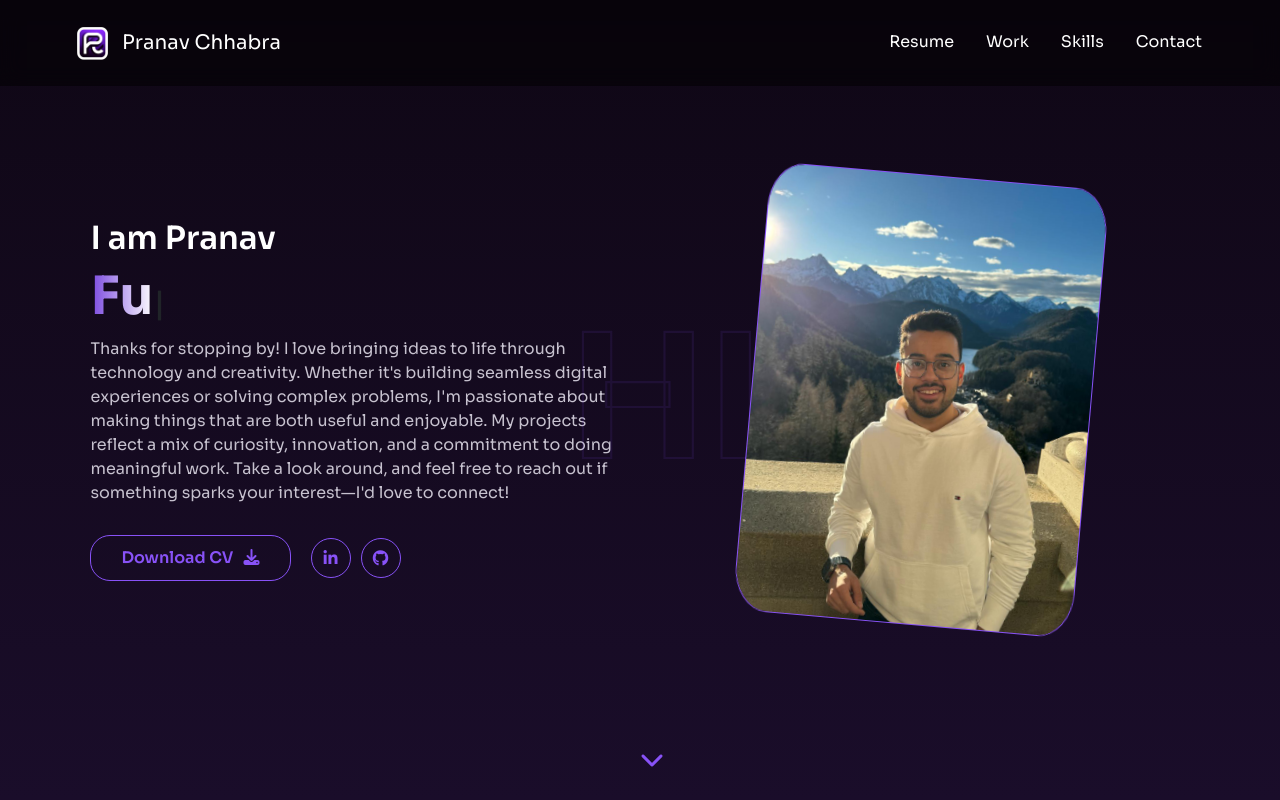
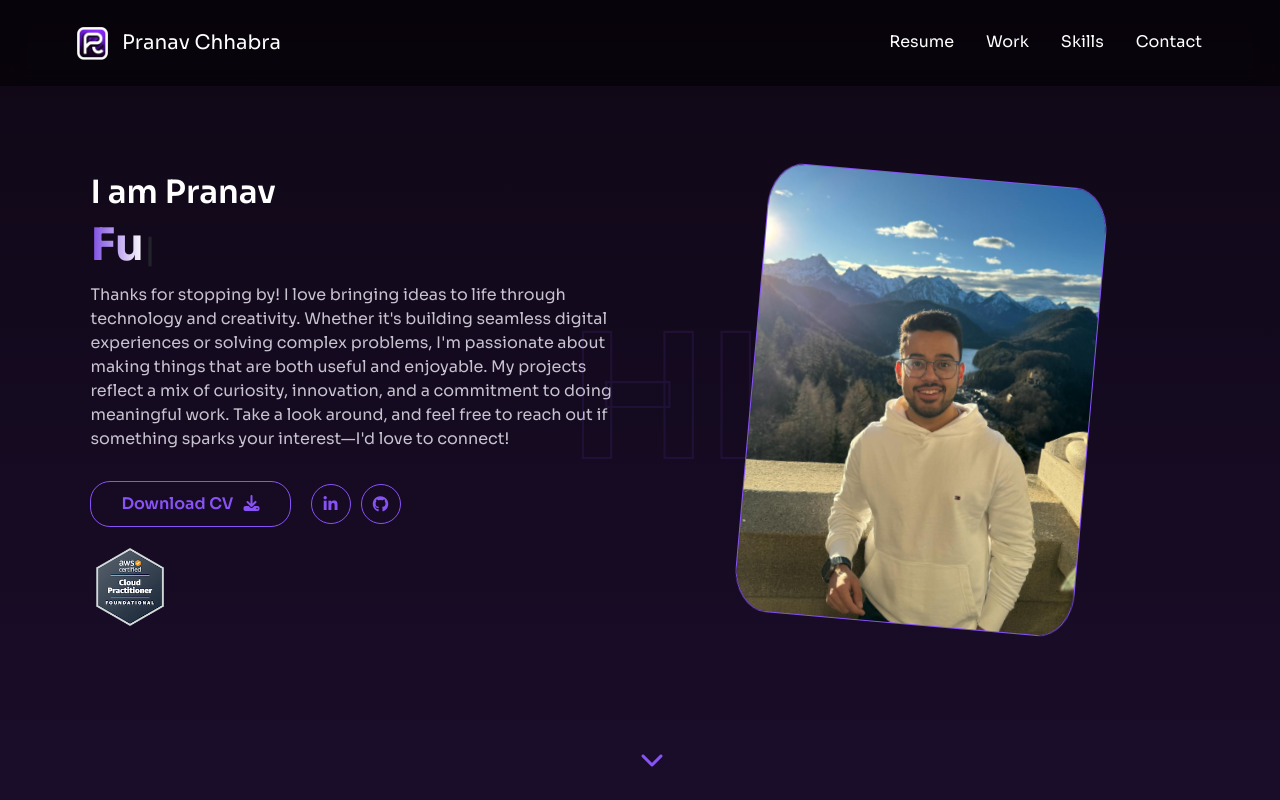
Before and after one commit to pc9350/Portfolio-Website, a React (Vite) app: page / in a window 1280 px wide. Shown: the top 800 px of the page. Built offline with nearby package versions, Linux system fonts and the light colour scheme.

Commit message:
Added the AWS Badge for Desktop and updated design issues

```diff
--- a/src/components/PortfolioHome.css
+++ b/src/components/PortfolioHome.css
@@ -367,12 +367,25 @@
 }
 
 /* Responsive adjustments */
+@media screen and (max-width: 1300px) {
+  .typing-wrapper {
+    height: 4rem;
+  }
+  .typing-text {
+    font-size: 2.8rem;
+  }
+  .overlay-content h1 {
+    font-size: 2rem;
+  }
+}
+
+
 @media screen and (max-width: 1200px) {
   .typing-wrapper {
     height: 4rem;
   }
   .typing-text {
-    font-size: 2.8rem;
+    font-size: 2.5rem;
   }
   .overlay-content h1 {
     font-size: 2rem;
@@ -432,3 +445,24 @@
   max-width: 100%;
   word-wrap: break-word;
 }
+
+.certification-badge {
+  margin-top: 20px;
+  /* text-align: center; */
+}
+
+.aws-badge {
+  width: 80px;
+  height: auto;
+  transition: transform 0.3s ease;
+}
+
+@media screen and (max-width: 576px) {
+  .aws-badge {
+    width: 60px;
+  }
+
+  .certification-badge {
+    display: none;
+  }
+}
--- a/src/components/PortfolioHome.jsx
+++ b/src/components/PortfolioHome.jsx
@@ -91,6 +91,19 @@ export default function PortfolioHome() {
                 </a>
               </div>
             </div>
+            <div className="certification-badge">
+              <a
+                href="https://www.credly.com/badges/e948c18a-d35b-48d2-b19d-9e29381acc39/public_url"
+                target="_blank"
+                rel="noopener noreferrer"
+              >
+                <img
+                  src={awsCCP}
+                  alt="AWS Certified Cloud Practitioner Badge"
+                  className="aws-badge"
+                />
+              </a>
+            </div>
           </div>
         </Col>
         <Col md={6} className="profile-picture">
```
